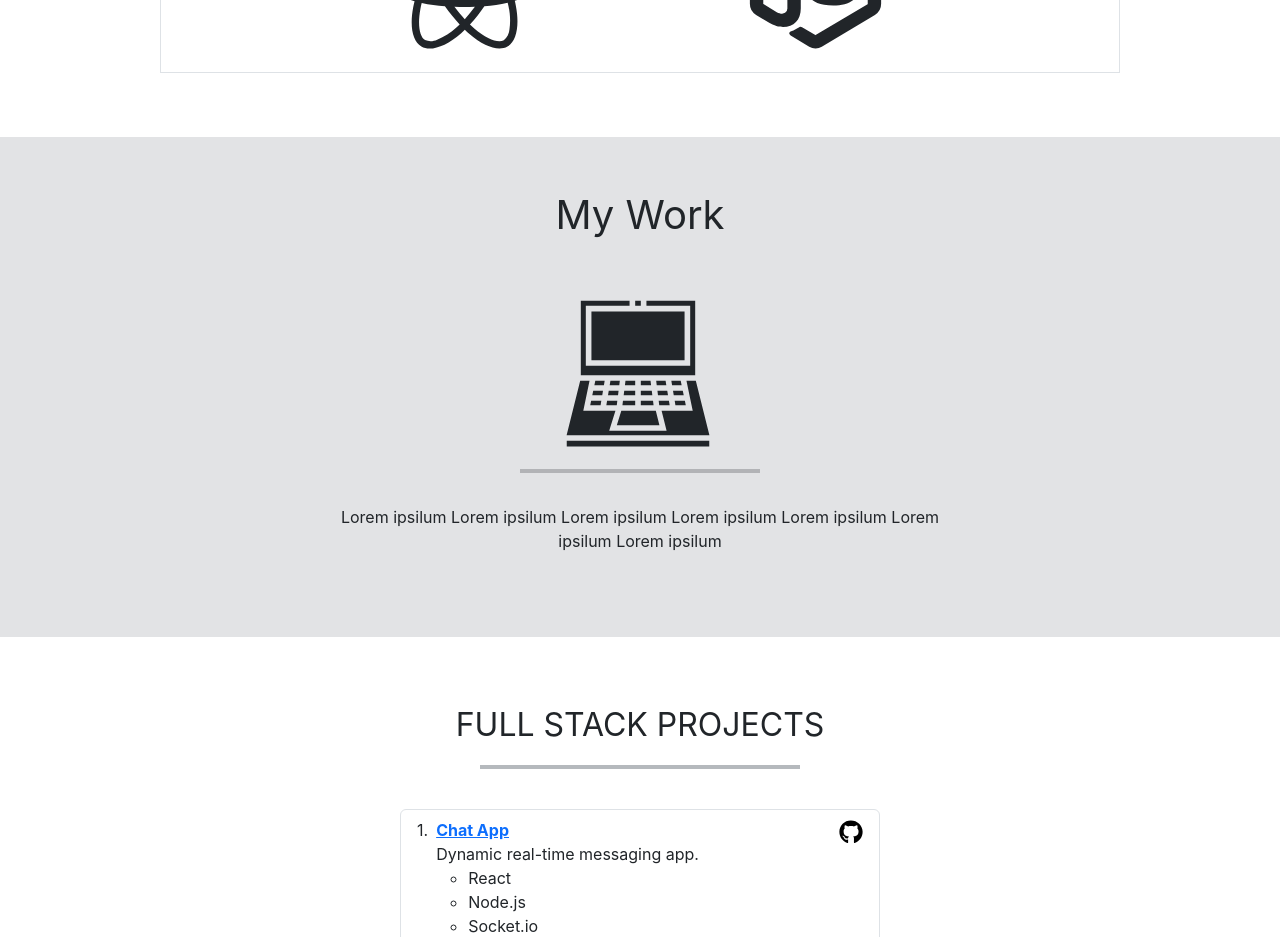
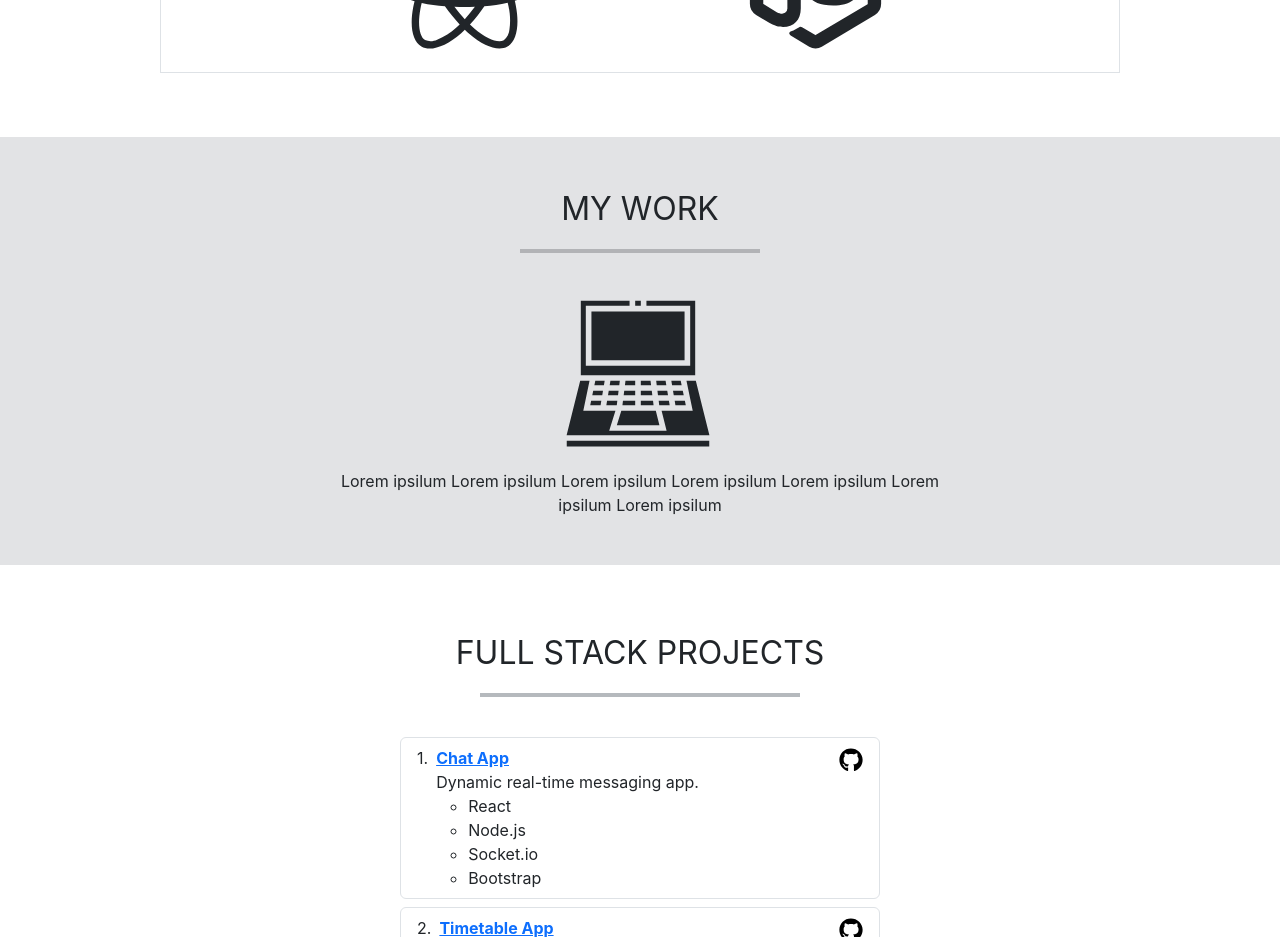
Before and after one commit to ernestsmotlak/portfolio, a React (Create React App) app: page / in a window 1280 px wide. Shown: the part 1380-2317 px from the top of the page. Built offline with nearby package versions, Linux system fonts and the light colour scheme.

Commit message:
next work on vertical grid
Signed-off-by: ernestsmotlak <ernestsmotlak@gmail.com>

```diff
--- a/src/Web/MyWork.js
+++ b/src/Web/MyWork.js
@@ -3,21 +3,22 @@ import { GiLaptop } from "react-icons/gi";
 
 const MyWork = () => {
   return (
-    <div style={{ height: "500px" }} className="bg-secondary-subtle">
+    <div className="bg-secondary-subtle pb-5">
       <div class="container text-center" style={{ paddingTop: "3rem" }}>
         <div class="row">
-          <div className="col mb-5 fs-1">My Work</div>
+          <div className="col mb-4 fs-2">
+            MY WORK
+            <hr
+              className="mx-auto"
+              style={{ border: "2.5px solid", width: "15rem" }}
+            ></hr>
+          </div>
           <div class="row">
             <GiLaptop style={{ fontSize: "10rem", marginLeft: "10px" }} />
           </div>
         </div>
         <div class="row">
-          <div class="col">
-            <hr
-              className="mx-auto"
-              style={{ border: "2.5px solid", width: "15rem" }}
-            ></hr>
-          </div>
+          <div class="col"></div>
         </div>
         <div class="row">
           <div class="col mx-auto mt-3" style={{ maxWidth: "40rem" }}>
```
